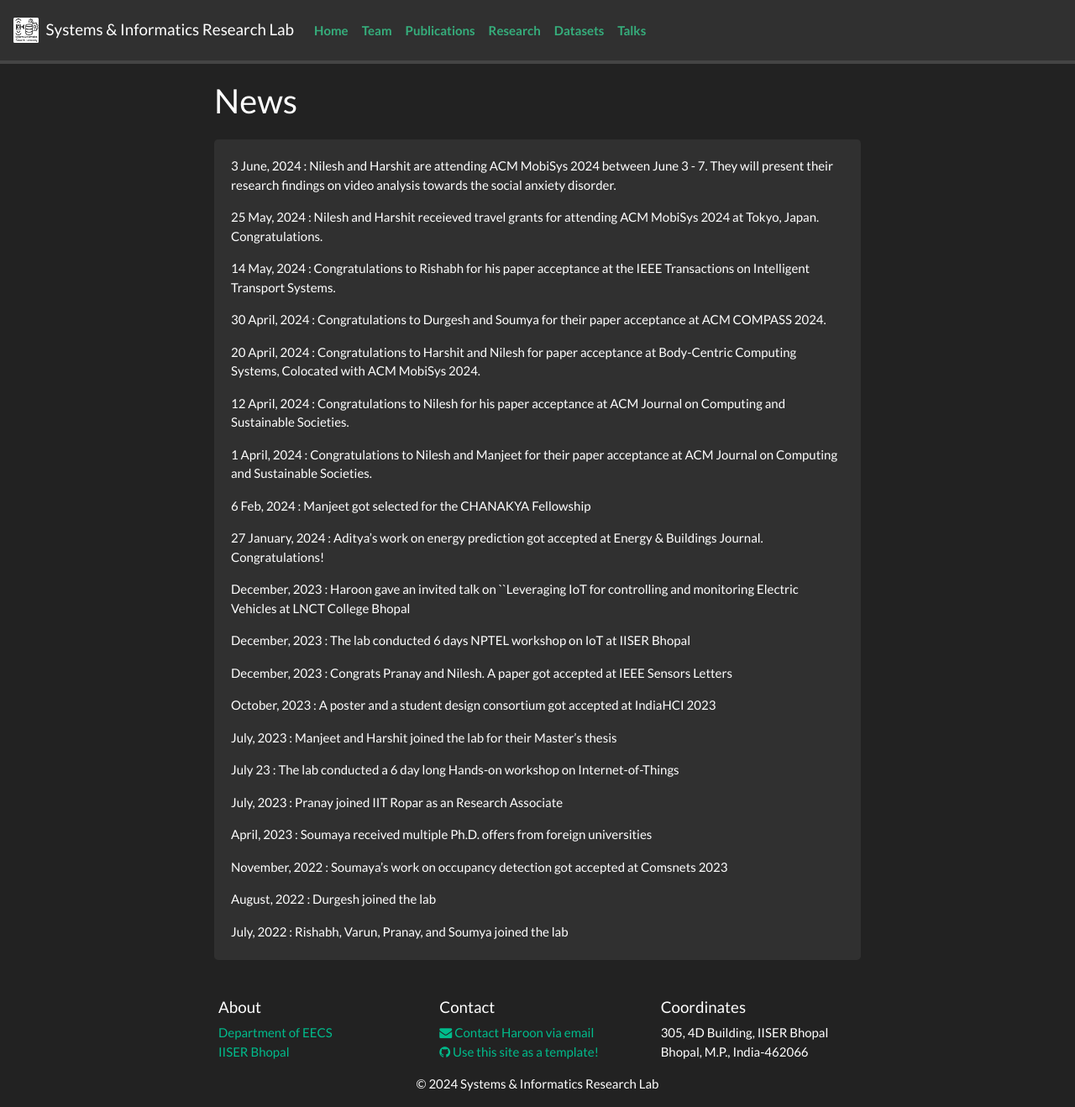
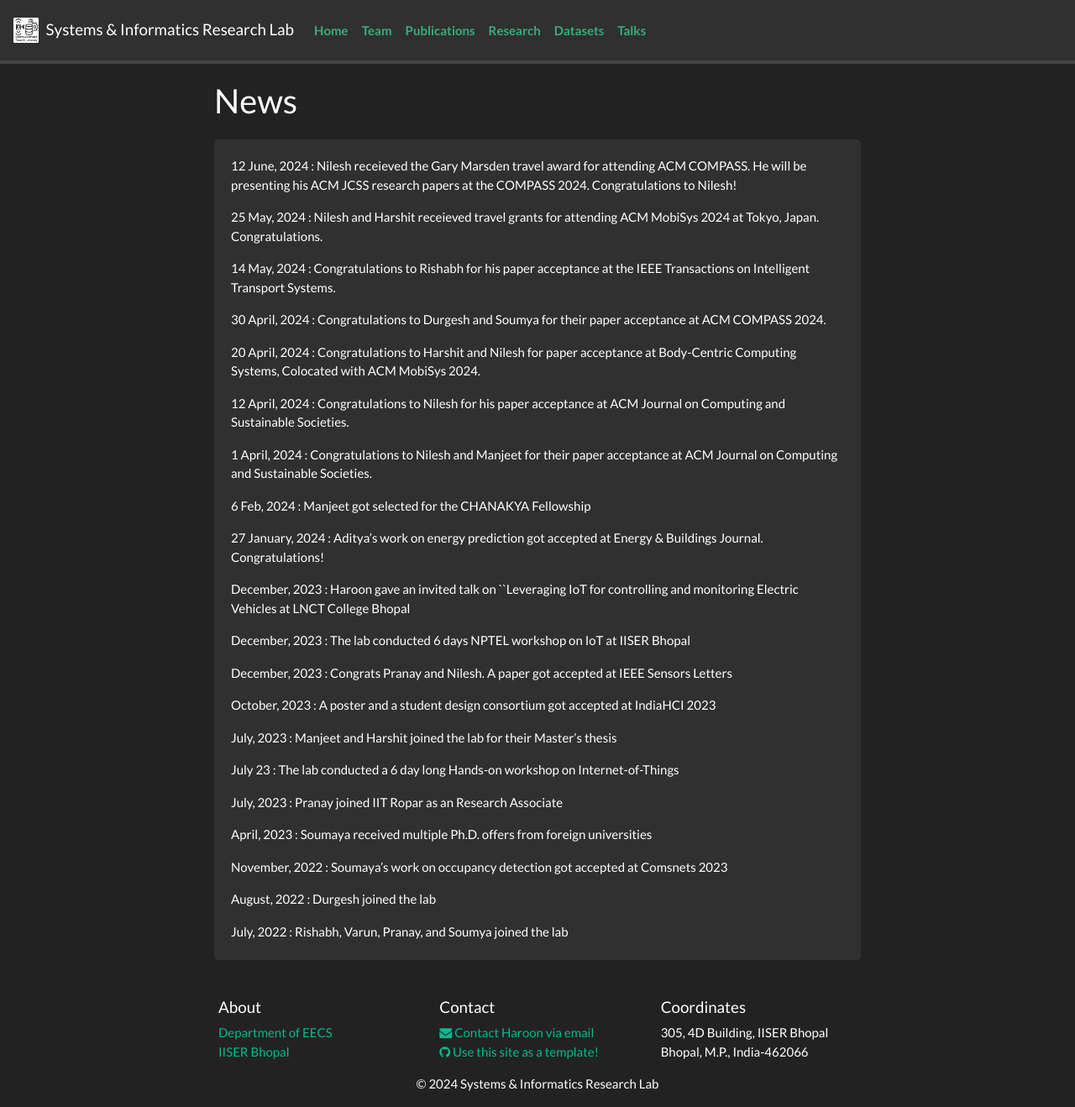
Before and after one commit to sirl-lab/sirl-lab.github.io, a Jekyll site: the page built from _pages/allnews.md, in a window 1280 px wide and 1318 px high. Shown: the whole window at 84% size. Built offline with Jekyll 4.4.1, drawn with Linux system fonts in a browser that asks for light colours; nearby versions of some CDN libraries; a style sheet for code colours, icons or effects is not loaded.

Commit message:
update news section

```diff
--- a/_data/news.yml
+++ b/_data/news.yml
@@ -1,5 +1,5 @@
-- date: 3 June, 2024
-  headline: Nilesh and Harshit are attending ACM MobiSys 2024 between June 3 - 7. They will present their research findings on video analysis towards the social anxiety disorder.
+- date: 12 June, 2024
+  headline: Nilesh receieved the Gary Marsden travel award for attending ACM COMPASS. He will be presenting his ACM JCSS research papers at the COMPASS 2024. Congratulations to Nilesh!
 
 - date: 25 May, 2024
   headline: Nilesh and Harshit receieved travel grants for attending ACM MobiSys 2024 at Tokyo, Japan. Congratulations.
```
